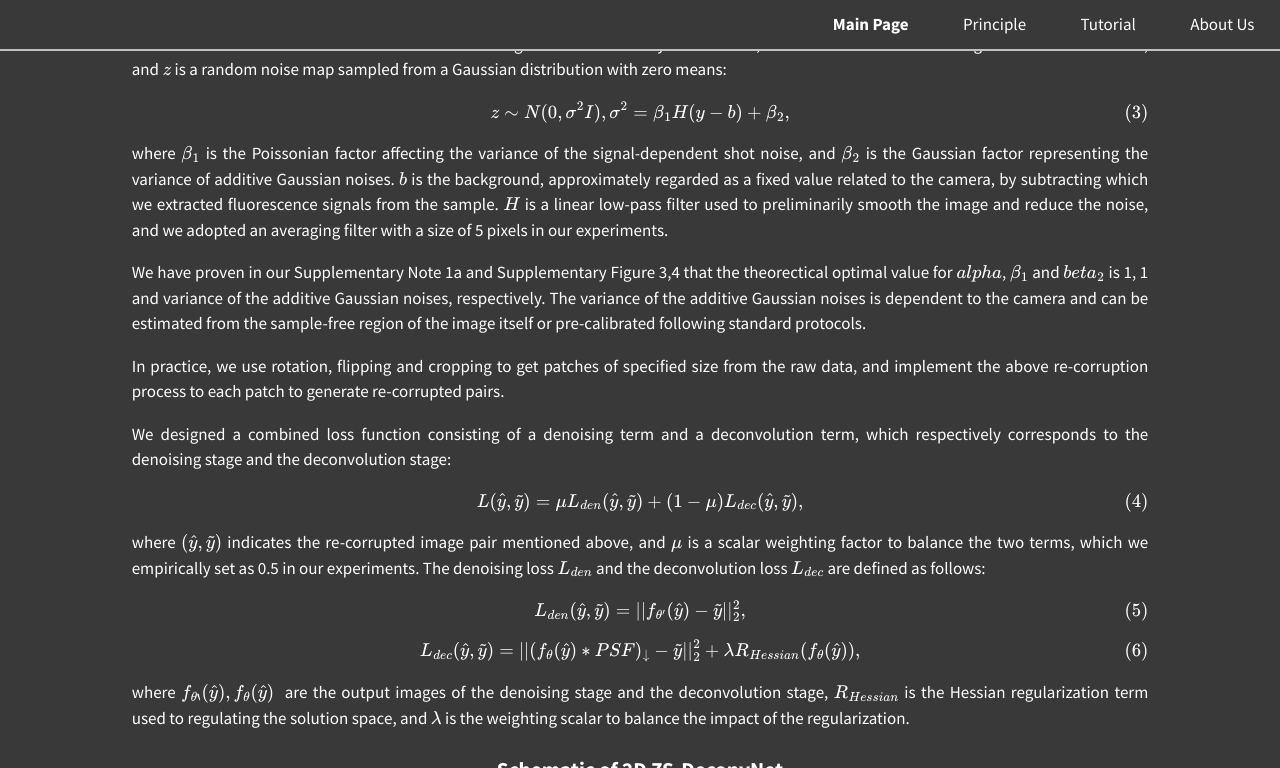
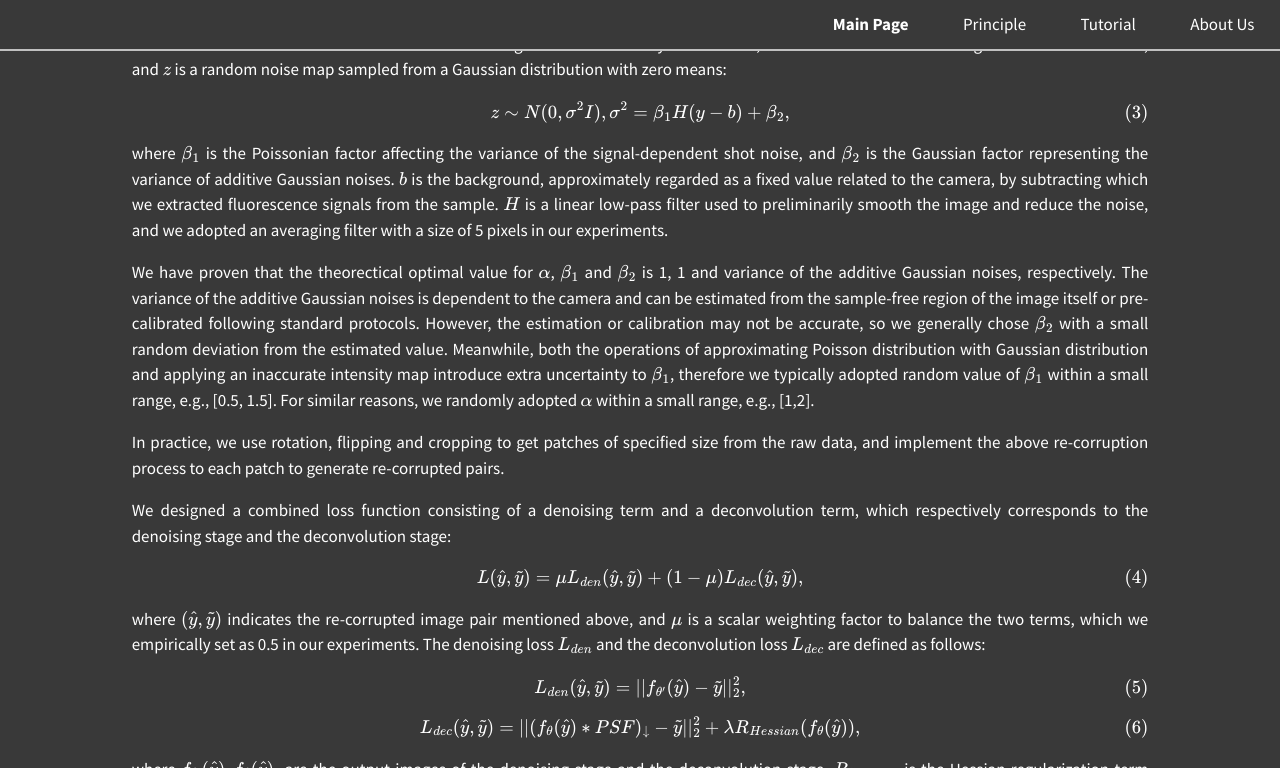
Before and after one commit to TristaZeng/ZS-DeconvNet-page, a Jekyll site: the page built from Principle.md, in a window 1280 px wide and 900 px high, scrolled down 1061 px, cut to the strip 0-768 px from the top of the window. Built offline with Jekyll 4.4.1, drawn with Linux system fonts in a browser that asks for light colours; some of the changed text lies outside the part shown.

Commit message:
link to pop up, correction to re-corrupt params

```diff
--- a/Principle.md
+++ b/Principle.md
@@ -48,7 +48,7 @@ $$
 
 where $\beta_1$ is the Poissonian factor affecting the variance of the signal-dependent shot noise, and $\beta_2$ is the Gaussian factor representing the variance of additive Gaussian noises. $b$ is the background, approximately regarded as a fixed value related to the camera, by subtracting which we extracted fluorescence signals from the sample. $H$ is a linear low-pass filter used to preliminarily smooth the image and reduce the noise, and we adopted an averaging filter with a size of 5 pixels in our experiments.
 
-We have proven in our Supplementary Note 1a and Supplementary Figure 3,4 that the theorectical optimal value for $alpha$, $\beta_1$ and $beta_2$ is 1, 1 and variance of the additive Gaussian noises, respectively. The variance of the additive Gaussian noises is dependent to the camera and can be estimated from the sample-free region of the image itself or pre-calibrated following standard protocols.
+We have proven that the theorectical optimal value for $\alpha$, $\beta_1$ and $\beta_2$ is 1, 1 and variance of the additive Gaussian noises, respectively. The variance of the additive Gaussian noises is dependent to the camera and can be estimated from the sample-free region of the image itself or pre-calibrated following standard protocols. However, the estimation or calibration may not be accurate, so we generally chose $\beta_2$ with a small random deviation from the estimated value. Meanwhile, both the operations of approximating Poisson distribution with Gaussian distribution and applying an inaccurate intensity map introduce extra uncertainty to $\beta_1$, therefore we typically adopted random value of $\beta_1$ within a small range, e.g., [0.5, 1.5]. For similar reasons, we randomly adopted $\alpha$ within a small range, e.g., [1,2].
 
 In practice, we use rotation, flipping and cropping to get patches of specified size from the raw data, and implement the above re-corruption process to each patch to generate re-corrupted pairs.
 
@@ -112,7 +112,7 @@ in the same order as the original stack, $\gamma$  and $\lambda$ are weightin
 
 <h2 style="color:white;" id="2D-SIM">2D ZS-DeconvNet-SIM</h2>
 
-We have proven in our Supplementary Note 1c that the SIM reconstruction noise is of zero mean. This zero-mean characteristics of reconstruction artifacts make it possible to perform denoising and deconvolution for SIM images in an unsupervised manner. In practical implementation of 2D ZS-DeconvNet-SIM, we first added additional noises for each raw SIM images of different orientations and phases, i.e., 3-orientation × 3-phase, via Eq. (2) to generate two sets of recorrupted raw SIM images, and then the generated images were reconstructed into two noisy SR-SIM images, denoted as $\hat{Y}$ and $\tilde{Y}$, which were used as the input and GT in the training procedure.
+We have proven that the SIM reconstruction noise is of zero mean. This zero-mean characteristics of reconstruction artifacts make it possible to perform denoising and deconvolution for SIM images in an unsupervised manner. In practical implementation of 2D ZS-DeconvNet-SIM, we first added additional noises for each raw SIM images of different orientations and phases, i.e., 3-orientation × 3-phase, via Eq. (2) to generate two sets of recorrupted raw SIM images, and then the generated images were reconstructed into two noisy SR-SIM images, denoted as $\hat{Y}$ and $\tilde{Y}$, which were used as the input and GT in the training procedure.
 
 For the dual-stage architecture of ZS-DeconvNet-SIM, we set its overall loss function of the same form with Eq. (4), and the denoising loss is calculated with the two recorrupted SIM images:
 
--- a/_layouts/default.html
+++ b/_layouts/default.html
@@ -314,7 +314,7 @@
             <div " class="dialog-content" >
 
 
-  <p>The methodology and software of ZS-DeconvNet is developed by the collaborated research group of Qionghai Dai from Department of Automation, Tsinghua University, and Dong Li from Institute of Biophysics, Chinese Academy of Sciences. Our group has long worked on the deep learning-powered computational imaging and super-resolution microscopy, and has developed several widely-adopted imaging techniques including GI-SIM (Cell, 2018), DFCAN/DFGAN (Nat. Meth., 2021), DeepCAD (Nat. Meth., 2021), rDL-SIM/LLSM (Nat. Biotech., 2022). If you are interested in our projects, send E-mails to <a href="mailto:qc17@tsinghua.org.cn">qc17@tsinghua.org.cn</a> for collaboration and any questions.</p>
+  <p>The methodology and software of ZS-DeconvNet is developed by the collaborated research group of Qionghai Dai from Department of Automation, Tsinghua University, and Dong Li from Institute of Biophysics, Chinese Academy of Sciences. Our group has long worked on the deep learning-powered computational imaging and super-resolution microscopy, and has developed several widely-adopted imaging techniques including <a href='https://www.sciencedirect.com/science/article/pii/S0092867418313084/'>GI-SIM (Cell, 2018)</a>, <a href='https://www.nature.com/articles/s41592-020-01048-5/'>DFCAN/DFGAN (Nat. Meth., 2021)</a>, <a href='https://www.nature.com/articles/s41592-021-01225-0/'>DeepCAD (Nat. Meth., 2021)</a>, <a href='https://www.nature.com/articles/s41587-022-01471-3/'>rDL-SIM/LLSM (Nat. Biotech., 2022)</a>. If you are interested in our projects, send E-mails to <a href="mailto:qc17@tsinghua.org.cn">qc17@tsinghua.org.cn</a> for collaboration and any questions.</p>
 
             </div>
 
--- a/index.html
+++ b/index.html
@@ -12,7 +12,7 @@ title: Home
     <center><h1 style="color:white;">I. Introduction to ZS-DeconvNet </h1></center>
 <p >Zero-shot deconvolution network (<b>ZS-DeconvNet</b>) is a deep learning-based computational super-resolution approach, which fully exploits the powerful feature representation and noise suppression capabilities of deep neural networks in an <b>unsupervised</b> manner and can instantly enhance the resolution of microscope images by more than <b>1.5-fold</b> over the diffraction limit with <b>10-fold</b> lower fluorescence than ordinary SR imaging conditions without the need for any training data or data priors such as sparsity and temporal continuity. </p>
     <center><img src="https://github.com/TristaZeng/ZS-DeconvNet/blob/master/images/SIM_deconv.png?raw=true" width="1050" align="middle" /></center>
-    <p style="font-style:italic;font-size: smaller;margin:0 20px">An example of ZS-DeconvNet across the microtubules in a COS-7 cell, from raw SIM images (left), conventional SIM image (right), and ZS-DeconvNet enhanced SIM image (middle). </p>
+    <p style="font-style:italic;font-size: smaller;margin:0 20px">Representative raw images (left), conventional SIM (right), and ZS-DeconvNet-SIM images (middle) of clathrin coated pits (CCPs) and microtubules (MTs) in COS-7 cells.</p>
     <br>
 <p>ZS-DeconvNet is versatilely compatible with multiple imaging modalities, including total internal reflection fluorescence microscopy, three-dimensional (3D) wide-field microscopy, confocal microscopy, lattice light-sheet microscopy, and multimodal structured illumination microscopy, which enables multi-color, long-term, super-resolution 2D/3D imaging of subcellular bioprocesses from mitotic single cells to multicellular embryos of mouse and C. elegans.
 This homepage includes a general introduction and some typical applications of ZS-DeconvNet (this page), theoretical illustrations on the basic principle (see <a href='https://tristazeng.github.io/ZS-DeconvNet/Principle/'>Principle</a>), and detailed tutorials for the implementation of the open-source python codes and ZS-DeconvNet Fiji plugin (see <a href='https://tristazeng.github.io/ZS-DeconvNet/Tutorial/'>Tutorial</a>), intended to give more informative instructions for potential users of our methods.</p>
```
